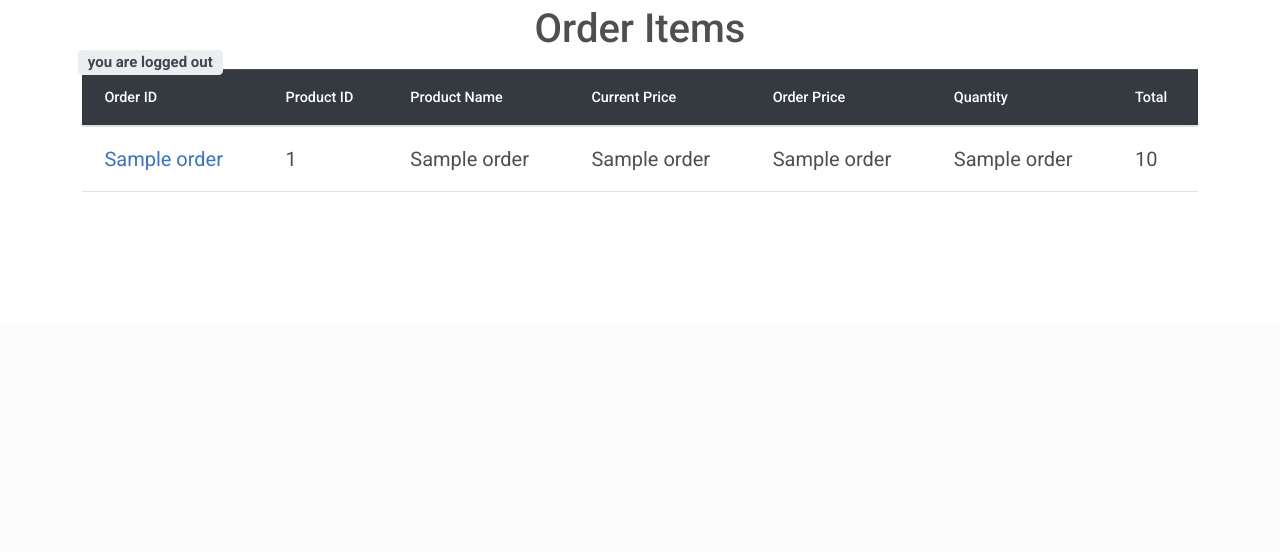
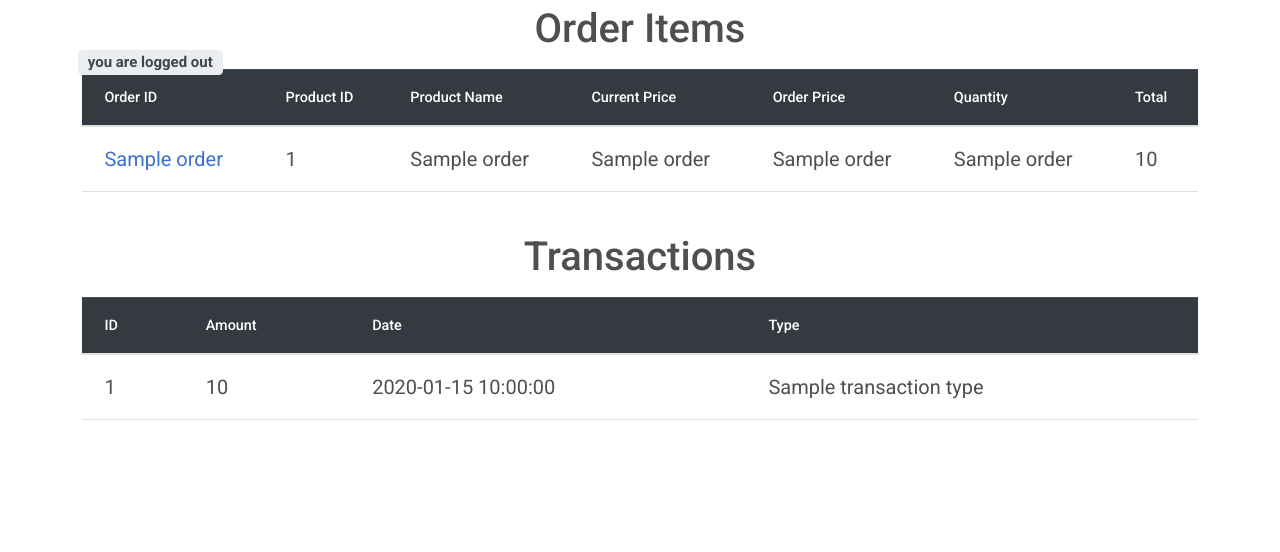
Before and after one commit to ibraheemalayan/COMP333-DB-Project, a Flask app: template src/silal_payments/templates/management/seller_details.html in a window 1280 px wide. Shown: the part 687-1239 px from the top of the page. Before the commit the page ends 879 px from the top, so only its background shows below. Run offline with Flask 2, Linux system fonts and the light colour scheme; the template is opened without the code that fills it: most values are stand-ins (such as "Sample title", 1, 10 or a date in 2020); some libraries are stand-ins or nearby versions.

Commit message:
feat: add seller details page

```diff
--- a/src/silal_payments/api/management/users.py
+++ b/src/silal_payments/api/management/users.py
@@ -66,6 +66,7 @@ def seller_details(seller_id):
     seller = getSellersData(seller_id)
     order_items = get_seller_orders_items(seller_id)
     transactions =  seller_company_transactions_filter(seller_id)
+    print(transactions)
     return render_template(
         "management/seller_details.html", products=products, seller=seller, order_items=order_items, transactions=transactions
     )
--- a/src/silal_payments/templates/management/seller_details.html
+++ b/src/silal_payments/templates/management/seller_details.html
@@ -87,6 +87,33 @@ Seller # {{seller.user_id}}
         </tbody>
     </table>
 
+    <br>
+
+    <h1 class="heading text-center mb-3">
+        Transactions
+    </h1>
+
+
+    <table class="table table-r table-hover ">
+        <thead class="thead-dark">
+            <tr>
+                <th>ID</th>
+                <th>Amount</th>
+                <th>Date</th>
+                <th>Type</th>
+            </tr>
+        </thead>
+        <tbody>
+            {% for t in transactions %}
+            <tr>
+                <td class="smaller_td">{{t.transaction_id}}</a></td>
+                <td class="smaller_td">{{t.transaction_amount}}</td>
+                <td class="smaller_td">{{t.transaction_date}}</td>
+                <td class="smaller_td">{{t.transaction_type.name}}</td>
+            </tr>
+            {% endfor %}
+        </tbody>
+    </table>
 
     {% endblock %}
 
```
Lines whose indentation alone changed are shown as unchanged.
